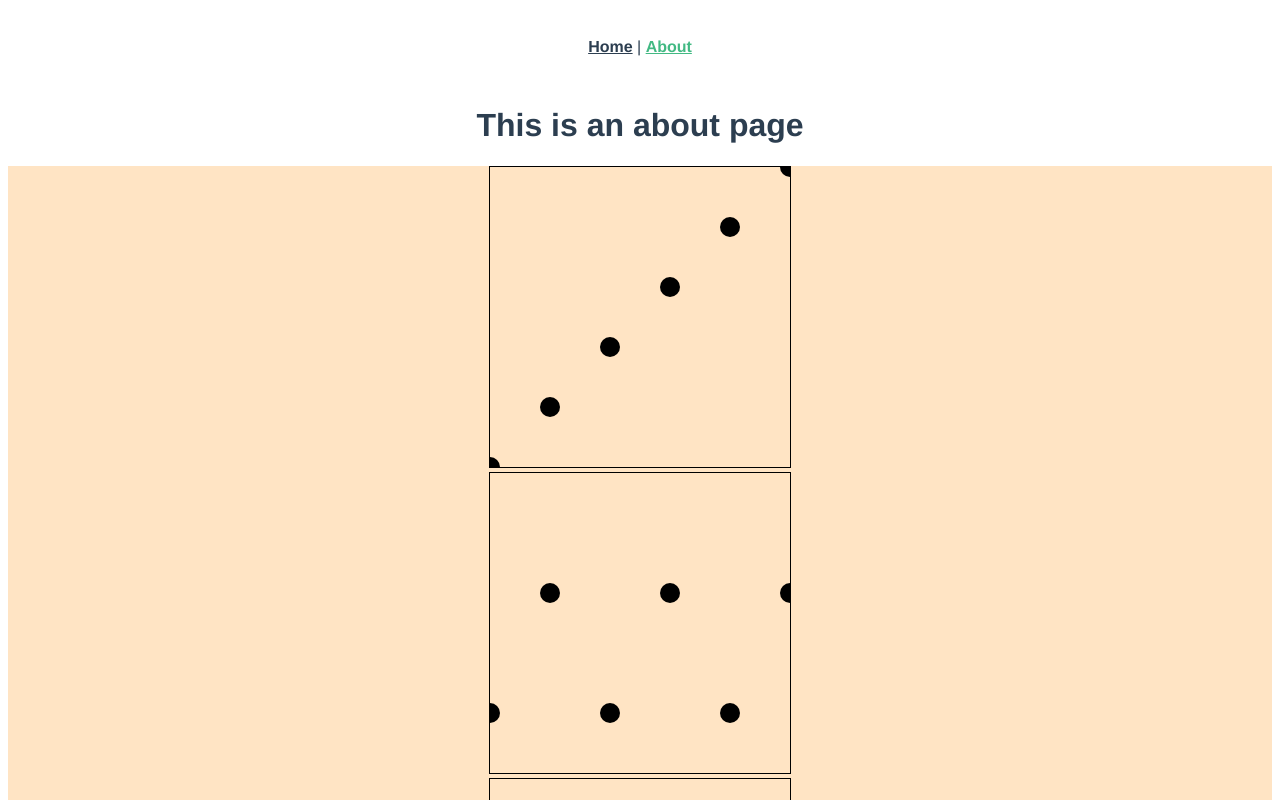
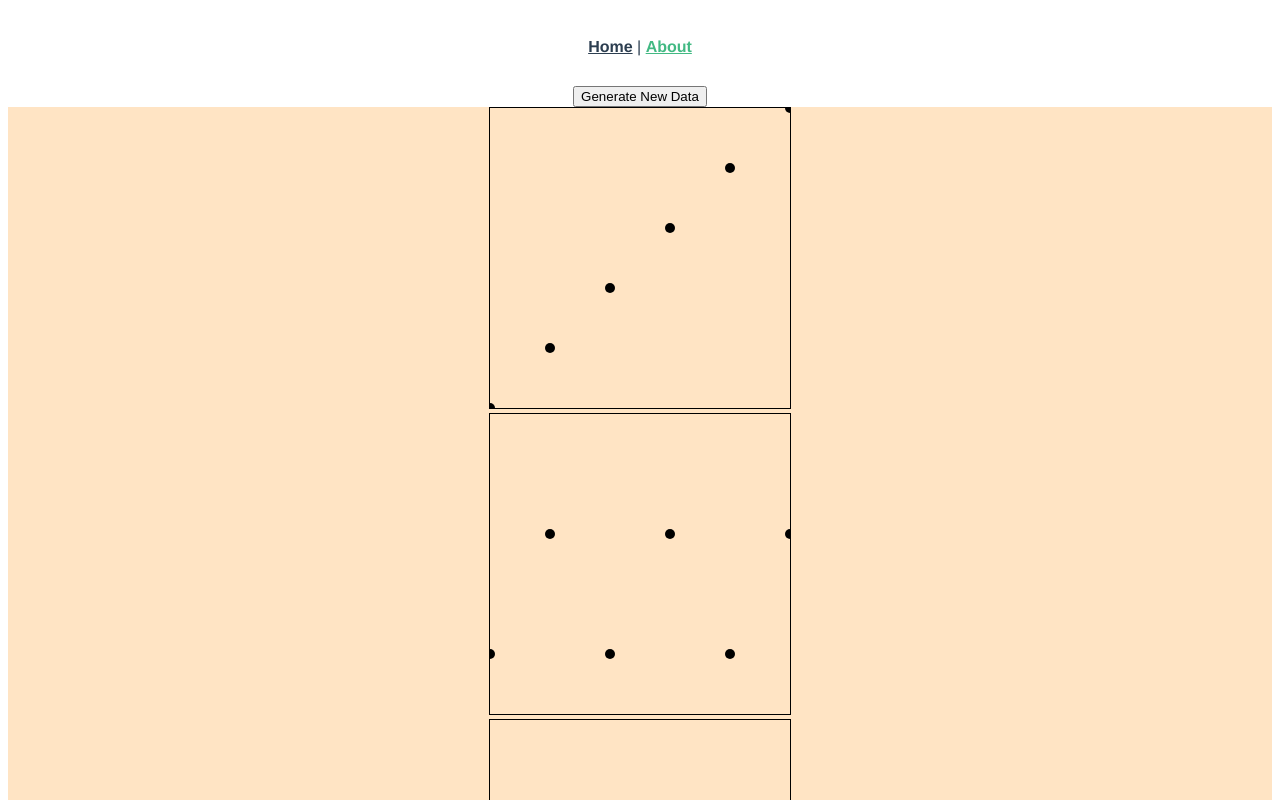
Before and after one commit to Dev-Lan/vue-practice, a Vue app: page /about in a window 1280 px wide. Shown: the top 800 px of the page. Built offline with nearby package versions, Linux system fonts and the light colour scheme.

Commit message:
add button generation for data

```diff
--- a/src/components/ScatterPlot.vue
+++ b/src/components/ScatterPlot.vue
@@ -68,7 +68,7 @@ svg {
 
 circle {
     border: solid black 1px;
-    r: 10px;
+    r: 5px;
 }
 
 circle.selected {
--- a/src/store/index.ts
+++ b/src/store/index.ts
@@ -1,11 +1,11 @@
 import { InjectionKey } from 'vue';
 import { createStore, Store } from 'vuex';
 
-interface Columns {
+export interface Columns {
     [index: string]: number[];
 }
 
-interface State {
+export interface State {
     columns: Columns;
     selectedIndex: number;
 }
@@ -13,7 +13,7 @@ interface State {
 // define injection key
 export const key: InjectionKey<Store<State>> = Symbol();
 
-export const store = createStore({
+export const store = createStore<State>({
     state: {
         columns: {
             A: [0, 1, 2, 3, 4, 5],
@@ -25,11 +25,17 @@ export const store = createStore({
     mutations: {
         SET_SELECTED(state, index: number) {
             state.selectedIndex = index;
+        },
+        SET_COLUMNS(state, columns: Columns) {
+            state.columns = columns;
         }
     },
     actions: {
         setSelected({ commit }, index: number) {
             commit('SET_SELECTED', index);
+        },
+        setColumn({ commit }, columns: Columns) {
+            commit('SET_COLUMNS', columns);
         }
     },
     modules: {}
--- a/src/views/About.vue
+++ b/src/views/About.vue
@@ -1,6 +1,7 @@
 <template>
     <div class="about">
-        <h1>This is an about page</h1>
+        <button @click="generateData">Generate New Data</button>
+
         <div>
             <ScatterPlot :xAxis="'A'" :yAxis="'B'" />
             <ScatterPlot :xAxis="'A'" :yAxis="'C'" />
@@ -13,11 +14,26 @@
 import { defineComponent } from 'vue';
 // import HelloWorld from '@/components/HelloWorld.vue'; // @ is an alias to /src
 import ScatterPlot from '@/components/ScatterPlot.vue';
+import { Columns } from '@/store';
 
 export default defineComponent({
     name: 'About',
     components: {
         ScatterPlot
+    },
+    methods: {
+        generateData(): void {
+            const newColumns: Columns = {};
+            for (let key of ['A', 'B', 'C']) {
+                const colVals: number[] = [];
+                for (let i = 0; i < 50; i++) {
+                    const val = Math.random() * 5;
+                    colVals.push(val);
+                }
+                newColumns[key] = colVals;
+            }
+            this.$store.dispatch('setColumn', newColumns);
+        }
     }
 });
 </script>
```
